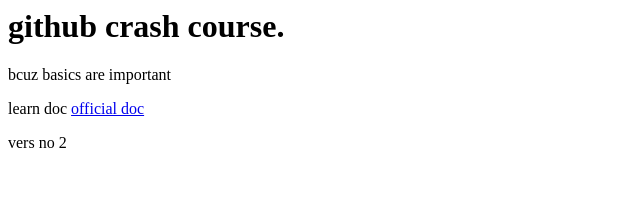
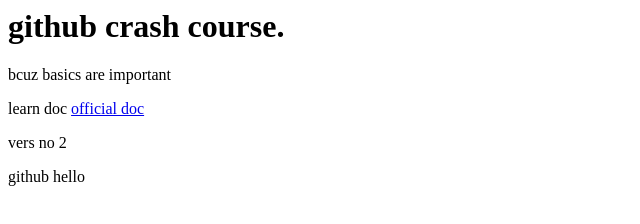
Before and after one commit to vjsys/gitapp, a plain HTML site: page index.html in a window 1280 px wide. Shown: the whole page, without its empty margins (0-640 px from the left). Drawn offline with Linux system fonts and the light colour scheme.

Commit message:
github hello and also check last C

```diff
--- a/index.html
+++ b/index.html
@@ -11,6 +11,7 @@
     <p> bcuz basics are important </p>
     <p> learn doc <a href="github.com"> official doc </a> </p>
     <p> vers no 2 </p>
+    <p> github hello </p>
 </body>
 
 </html>
```
